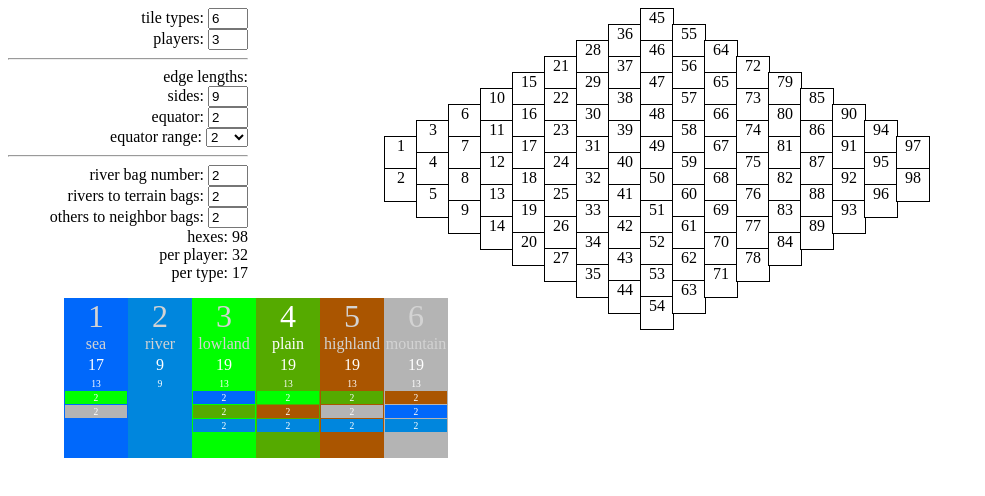
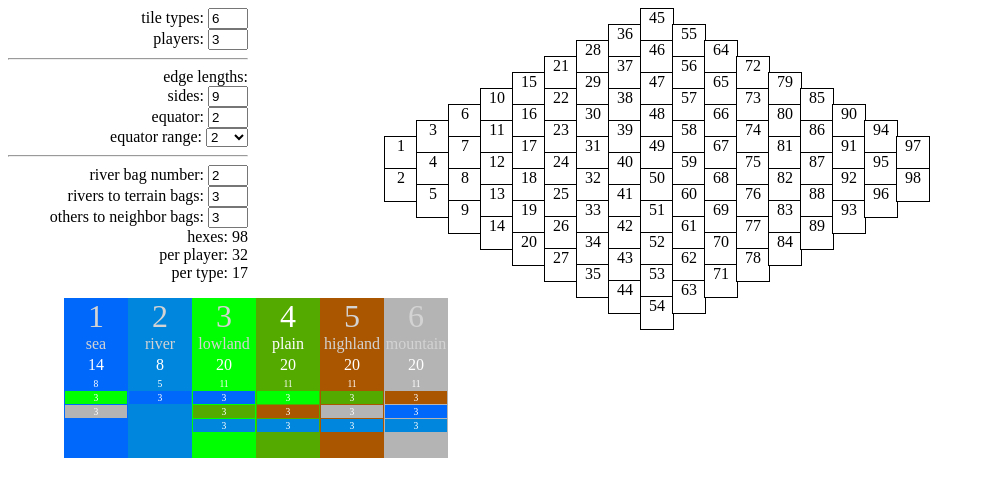
Before and after one commit to korpiq/futureturn, a website: page source/simulator/index.html in a window 1280 px wide. Shown: the whole page, without its empty margins (0-985 px from the left). Drawn offline with Linux system fonts and the light colour scheme.

Commit message:
Count number of tiles to mix from bag size. Mix sea tiles into river bag.

```diff
--- a/source/simulator/index.html
+++ b/source/simulator/index.html
@@ -58,7 +58,7 @@
       hexmap.draw();
 
       report();
-      createTileBags();
+      updateMixes();
     }
 
     function createTileBags()
@@ -121,6 +121,12 @@
 
         drawMapFromInput();
     }
+    function updateMixes()
+    {
+        setInput('rivers2terrain_bags', Math.round(hexesPerType / 5));
+        setInput('tiles2neighbor_bags', Math.round(hexesPerType / 5));
+        createTileBags();
+    }
     function getIntInput(name)
     {
         return parseInt(document.getElementById(name).value);
@@ -140,36 +146,55 @@
     }
     function mixTilesBetweenBags()
     {
-        mixNonRiverTilesToNeighborBags();
-        mixRiverTilesToTerrainBags();
+        var tilesForBags = getListOfEmptyPilesForEachTilebag();
+        mixNonRiverTilesToNeighborBags(tilesForBags);
+        mixRiverTilesToTerrainBags(tilesForBags);
+        addSeaTilesToRiverBag(tilesForBags);
+        putTilesFromPilesToBags(tilesForBags);
     }
-    function mixRiverTilesToTerrainBags()
+    function mixRiverTilesToTerrainBags(tilesForBags)
     {
         var riverTilebagId = getIntInput('river_id') - 1;
         for(var i = riverTilebagId + 1; i < tilebags.length; ++i)
         {
             var countToMove = getIntInput('rivers2terrain_bags');
             while(countToMove--)
-                tilebags[riverTilebagId].getTile().put(tilebags[i]);
+                tilebags[riverTilebagId].getTile().put(tilesForBags[i]);
         }
     }
-    function mixNonRiverTilesToNeighborBags()
+    function mixNonRiverTilesToNeighborBags(tilesForBags)
     {
         // FIXME: move from sea to river but from lowlands to sea?
         // FIXME: do not move from sea to mountain?
-        var riverTilebagId = getIntInput('river_id') - 1;
-        var tilesForBags = getListOfEmptyPilesForEachTilebag();
-        for(var i = 0; i < tilebags.length; i += nextIsRiver ? 2 : 1)
+        for(var i = 0; i < tilebags.length; i = next)
         {
-            var nextIsRiver = (i+1) == riverTilebagId;
+            var next = i + (isRiver(i+1) ? 2 : 1);
             var countToMove = getIntInput('tiles2neighbor_bags');
-            var target = (i + ( nextIsRiver ? 2 : 1 )) % tilebags.length;
+            var target = next % tilebags.length;
             while(countToMove--)
             {
+                // from current bag to next
                 tilebags[i].getTile().put(tilesForBags[target]);
+                // from next bag to current
                 tilebags[target].getTile().put(tilesForBags[i]);
             }
         }
+    }
+    function addSeaTilesToRiverBag(tilesForBags)
+    {
+        var riverTilebagId = getIntInput('river_id') - 1;
+        var countToMove = getIntInput('tiles2neighbor_bags');
+        while(countToMove--)
+        {
+            tilebags[0].getTile().put(tilesForBags[riverTilebagId]);
+        }
+    }
+    function isRiver(bagNumber)
+    {
+        return bagNumber == getIntInput('river_id') - 1;
+    }
+    function putTilesFromPilesToBags(tilesForBags)
+    {
         for(var i = 0; i < tilesForBags.length; ++i)
         {
             tilesForBags[i].putAll(tilebags[i]);
@@ -206,8 +231,8 @@
   </select><br/>
   <hr/>
   river bag number: <input id="river_id" value="2" onchange="createTileBags()" /><br/>
-  rivers to terrain bags: <input id="rivers2terrain_bags" value="2" onchange="createTileBags()" /><br/>
-  others to neighbor bags: <input id="tiles2neighbor_bags" value="2" onchange="createTileBags()" /><br/>
+  rivers to terrain bags: <input id="rivers2terrain_bags" value="3" onchange="createTileBags()" /><br/>
+  others to neighbor bags: <input id="tiles2neighbor_bags" value="3" onchange="createTileBags()" /><br/>
   hexes: <span id="hexes"></span><br/>
   per player: <span id="hexes_per_player"></span><br/>
   per type: <span id="hexes_per_type"></span><br/>
```
